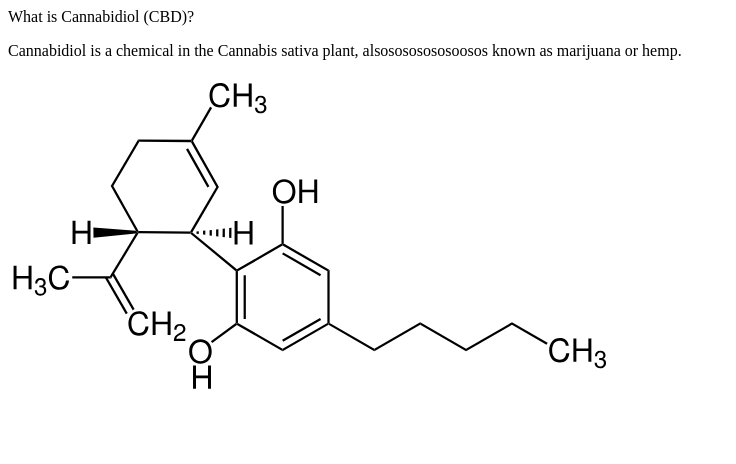
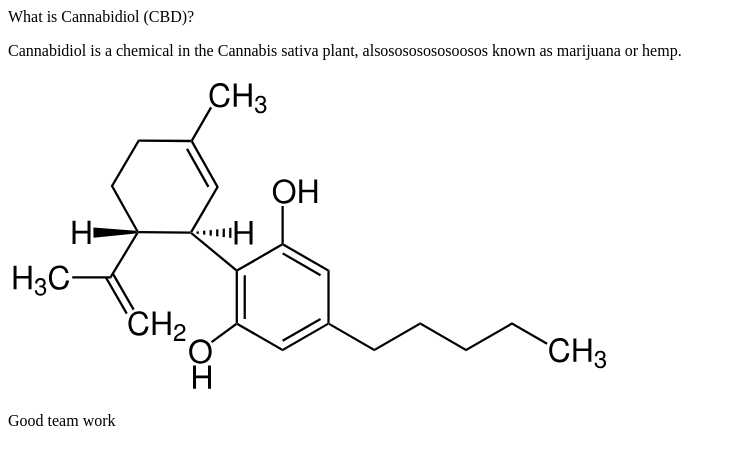
Before and after one commit to Slavikslavik/Git_beetroot_home-work, a plain HTML site: page index.html in a window 1280 px wide. Shown: the whole page, without its empty margins (0-736 px from the left). Drawn offline with Linux system fonts and the light colour scheme.

Commit message:
new paragraph

```diff
--- a/index.html
+++ b/index.html
@@ -11,5 +11,6 @@
         <p>Cannabidiol is a chemical in the Cannabis sativa plant, alsosososososoosos known as marijuana or hemp.</p>
         <img src="img/Cannabidiol_Structural_formula_V1.svg" alt="Формула каннабидиола">
     </div>
+    <p>Good team work</p>
 </body>
 </html>
```
